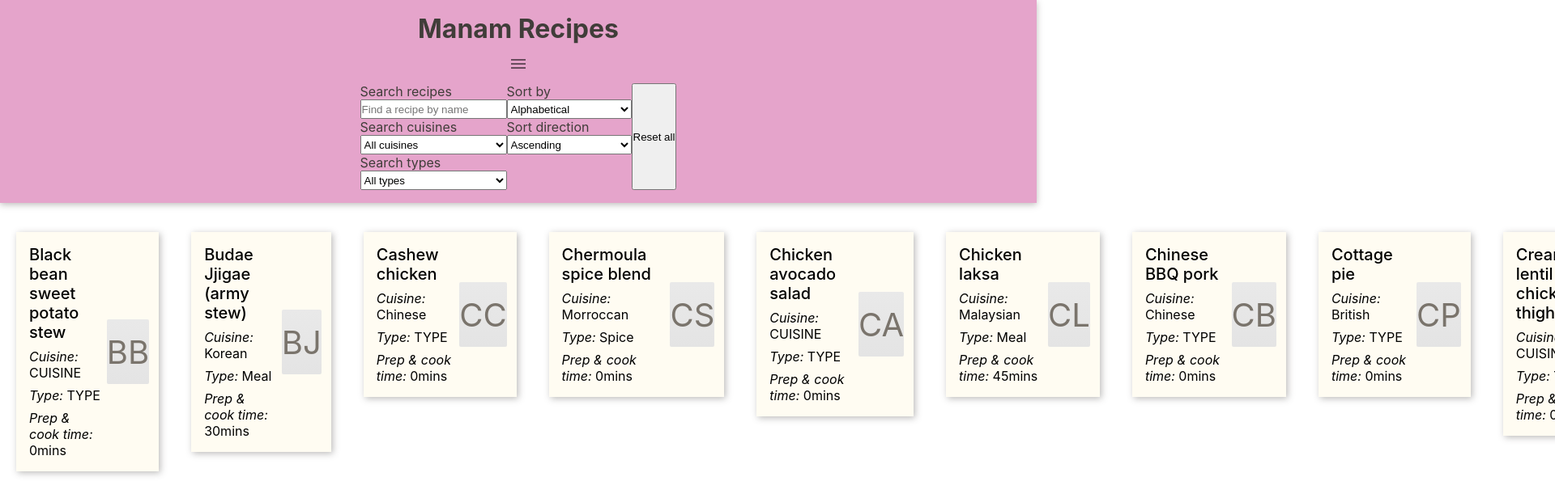
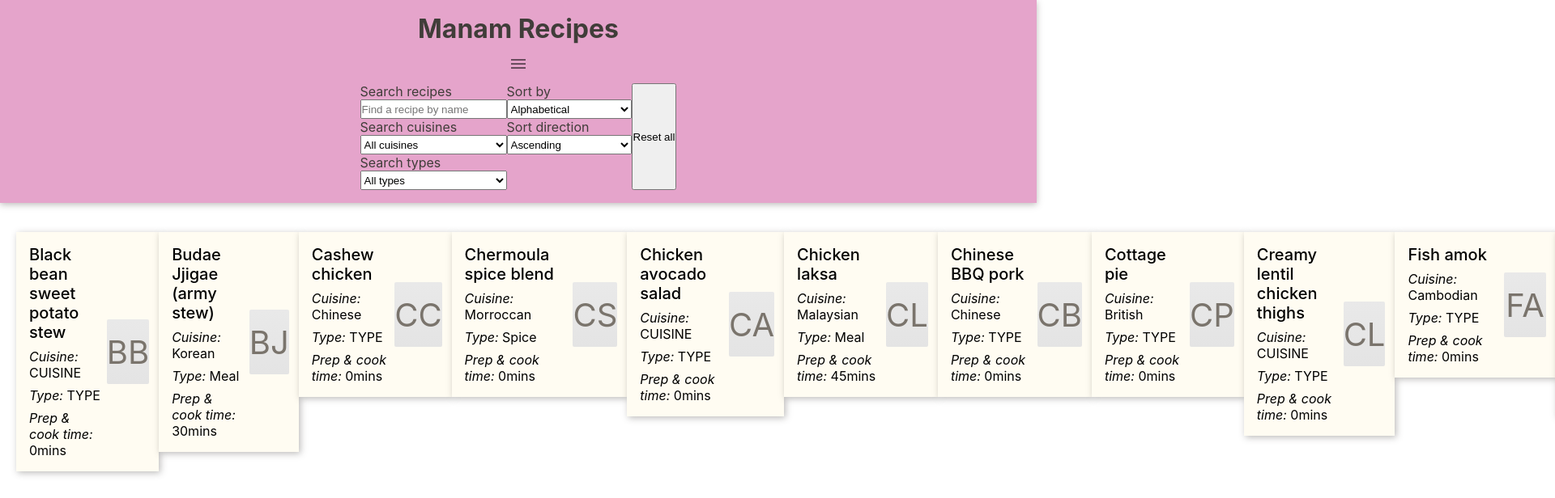
Before and after one commit to kin-au/manam-recipes, a React (Create React App) app: page /recipes in a window 1280 px wide. Shown: the top 616 px of the page at 81% size, 1920 px wide, since content can reach past the window. Built offline with nearby package versions, Linux system fonts and the light colour scheme.

Commit message:
adjust margins

```diff
--- a/src/App.style.js
+++ b/src/App.style.js
@@ -18,6 +18,7 @@ const Container = styled.div`
 
 const Page = styled.div`
   flex-grow: 1;
+  margin: 0 1.25rem;
 `;
 
 export { GlobalStyle, Container, Page };
--- a/src/components/Recipe/Recipe.style.js
+++ b/src/components/Recipe/Recipe.style.js
@@ -1,7 +1,7 @@
 import styled from "styled-components";
 
 const Recipe = styled.div`
-  margin: 0 1rem;
+  /* margin: 0 1rem; */
 `;
 
 const BackButton = styled.div`
--- a/src/components/RecipeCard/RecipeCard.style.js
+++ b/src/components/RecipeCard/RecipeCard.style.js
@@ -2,7 +2,7 @@ import styled from "styled-components";
 import { Link } from "react-router-dom";
 
 const RecipeCard = styled.div`
-  margin: 1.25rem;
+  margin: 1.25rem 0;
   padding: 0.75rem;
   box-shadow: 0.125rem 0.125rem 0.5rem #403d3959;
   background-color: #fffcf2;
```
